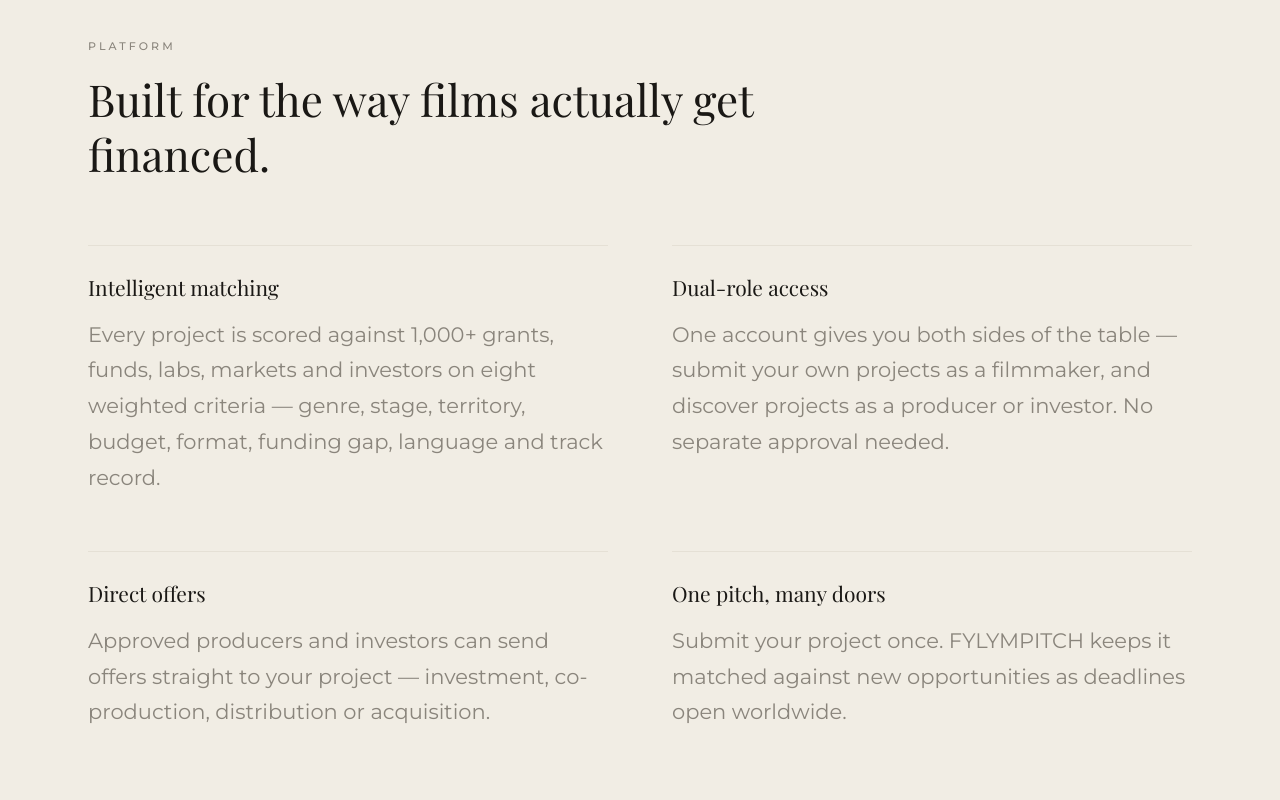
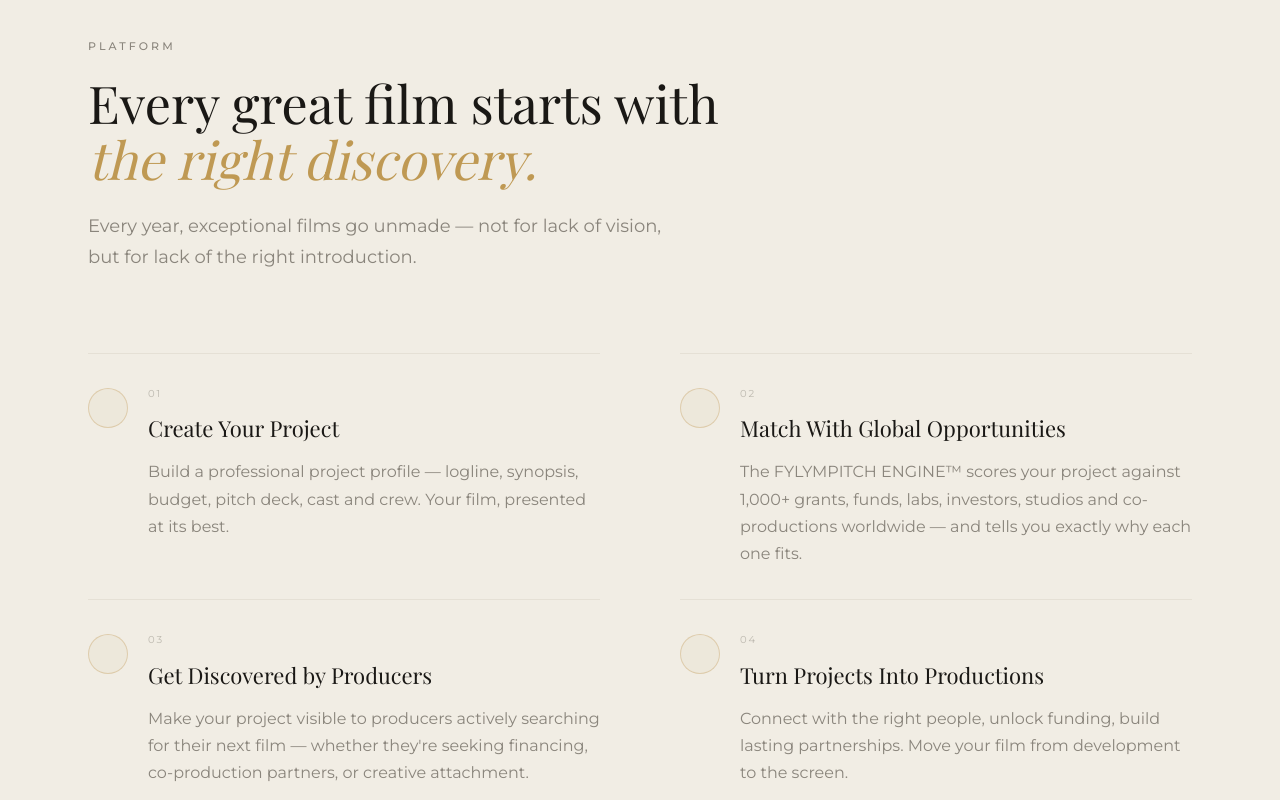
Before and after one commit to nobinkurianfylym/fylympitch, a Next.js app: page / in a window 1280 px wide. Shown: the part 1080-1880 px from the top of the page. Built offline with nearby package versions, Linux system fonts and the light colour scheme; no server answers; the database is empty.

Commit message:
feat: rewrite Platform section — cinematic opening, 4 numbered steps with icons, closing mission statement

```diff
--- a/app/page.tsx
+++ b/app/page.tsx
@@ -12,11 +12,31 @@ import HeaderCTA from "@/components/HeaderCTA";
 import { createClient } from "@/lib/supabase/server";
 import ProducerProjectTicker from "@/components/ProducerProjectTicker";
 
-const FEATURES = [
-  ["Intelligent matching", "Every project is scored against 1,000+ grants, funds, labs, markets and investors on eight weighted criteria — genre, stage, territory, budget, format, funding gap, language and track record."],
-  ["Dual-role access", "One account gives you both sides of the table — submit your own projects as a filmmaker, and discover projects as a producer or investor. No separate approval needed."],
-  ["Direct offers", "Approved producers and investors can send offers straight to your project — investment, co-production, distribution or acquisition."],
-  ["One pitch, many doors", "Submit your project once. FYLYMPITCH keeps it matched against new opportunities as deadlines open worldwide."],
+const STEPS = [
+  {
+    num: "01",
+    icon: "ti-file-pencil",
+    title: "Create Your Project",
+    body: "Build a professional project profile — logline, synopsis, budget, pitch deck, cast and crew. Your film, presented at its best.",
+  },
+  {
+    num: "02",
+    icon: "ti-target",
+    title: "Match With Global Opportunities",
+    body: "The FYLYMPITCH ENGINE™ scores your project against 1,000+ grants, funds, labs, investors, studios and co-productions worldwide — and tells you exactly why each one fits.",
+  },
+  {
+    num: "03",
+    icon: "ti-eye",
+    title: "Get Discovered by Producers",
+    body: "Make your project visible to producers actively searching for their next film — whether they're seeking financing, co-production partners, or creative attachment.",
+  },
+  {
+    num: "04",
+    icon: "ti-movie",
+    title: "Turn Projects Into Productions",
+    body: "Connect with the right people, unlock funding, build lasting partnerships. Move your film from development to the screen.",
+  },
 ];
 
 const FAQS = [
@@ -117,21 +137,57 @@ export default async function Home() {
       {/* INTELLIGENCE TICKER */}
       <IntelligenceTicker />
 
-      {/* FEATURES */}
+      {/* PLATFORM */}
       <section id="features" className="bg-parchment">
         <div className="max-w-6xl mx-auto px-6 py-24 md:py-32">
-          <p className="eyebrow mb-4">Platform</p>
-          <h2 className="font-display text-[32px] md:text-[44px] max-w-2xl leading-tight">
-            Built for the way films actually get financed.
-          </h2>
-          <div className="mt-16 grid md:grid-cols-2 gap-x-16 gap-y-14">
-            {FEATURES.map(([title, body]) => (
-              <div key={title} className="hairline pt-6">
-                <h3 className="font-display text-[21px] mb-3">{title}</h3>
-                <p className="text-[21px] leading-[1.7] text-ash">{body}</p>
+
+          {/* Opening */}
+          <div className="max-w-3xl mb-20">
+            <p className="eyebrow mb-5">Platform</p>
+            <h2 className="font-display text-[36px] md:text-[52px] leading-[1.08] font-normal">
+              Every great film starts with<br className="hidden md:block" />{" "}
+              <span className="italic text-gold">the right discovery.</span>
+            </h2>
+            <p className="mt-6 text-[18px] leading-[1.7] text-ash max-w-xl">
+              Every year, exceptional films go unmade — not for lack of vision,
+              but for lack of the right introduction.
+            </p>
+          </div>
+
+          {/* 4 Steps */}
+          <div className="grid md:grid-cols-2 gap-x-20 gap-y-0">
+            {STEPS.map((s) => (
+              <div key={s.num} className="hairline pt-8 pb-8">
+                <div className="flex items-start gap-5">
+                  {/* Icon circle */}
+                  <div
+                    className="shrink-0 w-10 h-10 rounded-full flex items-center justify-center mt-0.5"
+                    style={{ border: "1px solid rgba(191,153,83,0.35)", background: "rgba(191,153,83,0.06)" }}
+                  >
+                    <i className={`ti ${s.icon} text-gold`} style={{ fontSize: 16 }} aria-hidden="true" />
+                  </div>
+                  <div>
+                    <p className="text-[10px] tracking-[0.2em] uppercase text-ash/50 mb-2">{s.num}</p>
+                    <h3 className="font-display text-[22px] font-normal mb-3">{s.title}</h3>
+                    <p className="text-[16px] leading-[1.7] text-ash">{s.body}</p>
+                  </div>
+                </div>
               </div>
             ))}
           </div>
+
+          {/* Closing */}
+          <div className="mt-24 border-t border-line pt-16 text-center">
+            <p className="eyebrow mb-5">One Platform. Two Needs. One Mission.</p>
+            <p className="font-display text-[28px] md:text-[38px] leading-tight font-normal italic max-w-2xl mx-auto">
+              "Filmmakers need funding. Producers need stories.<br className="hidden md:block" />
+              FYLYMPITCH is where both discover each other."
+            </p>
+            <Link href="/signup" className="btn-gold mt-10 inline-block">
+              Create your free account
+            </Link>
+          </div>
+
         </div>
       </section>
 
```
